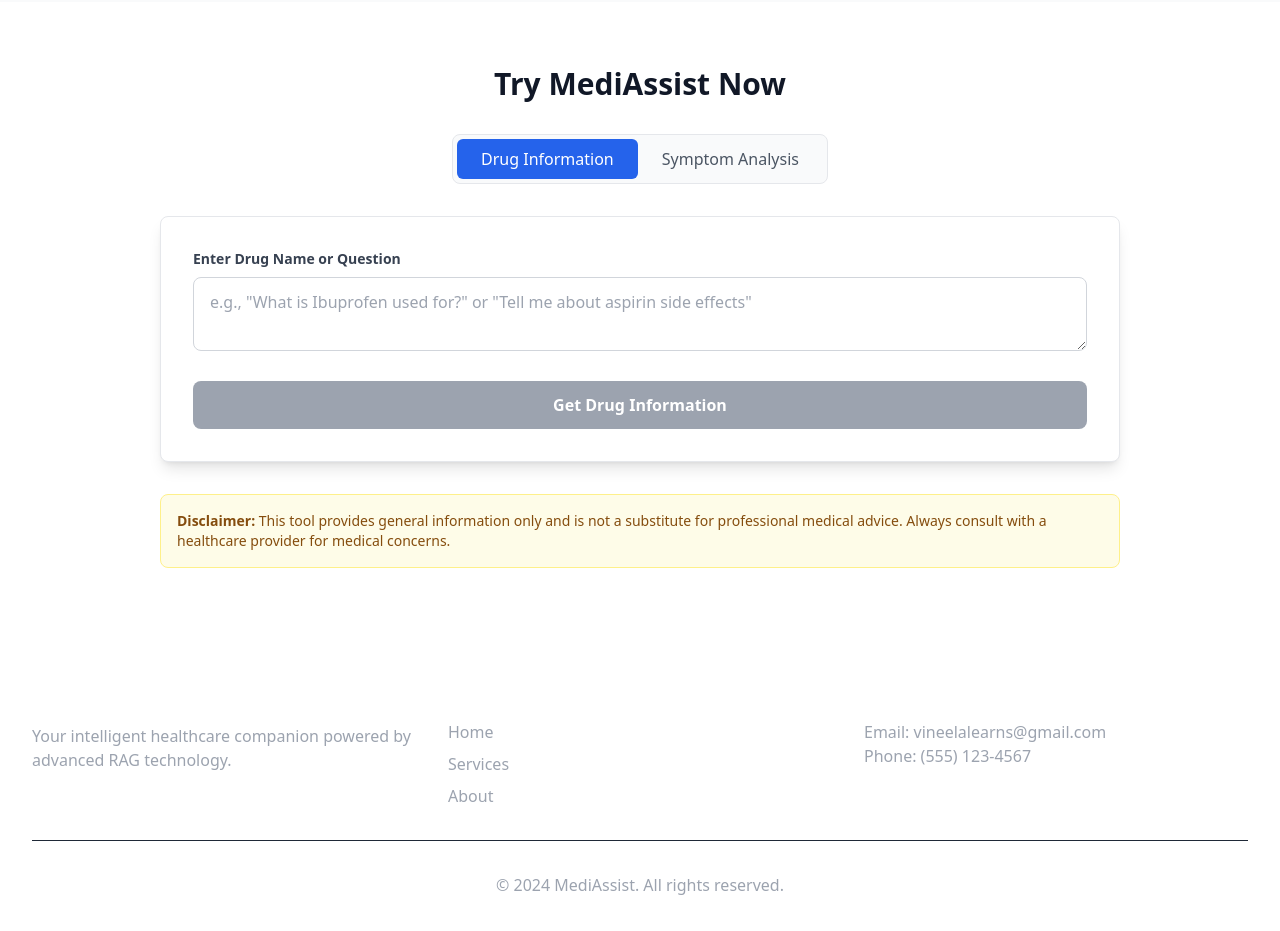
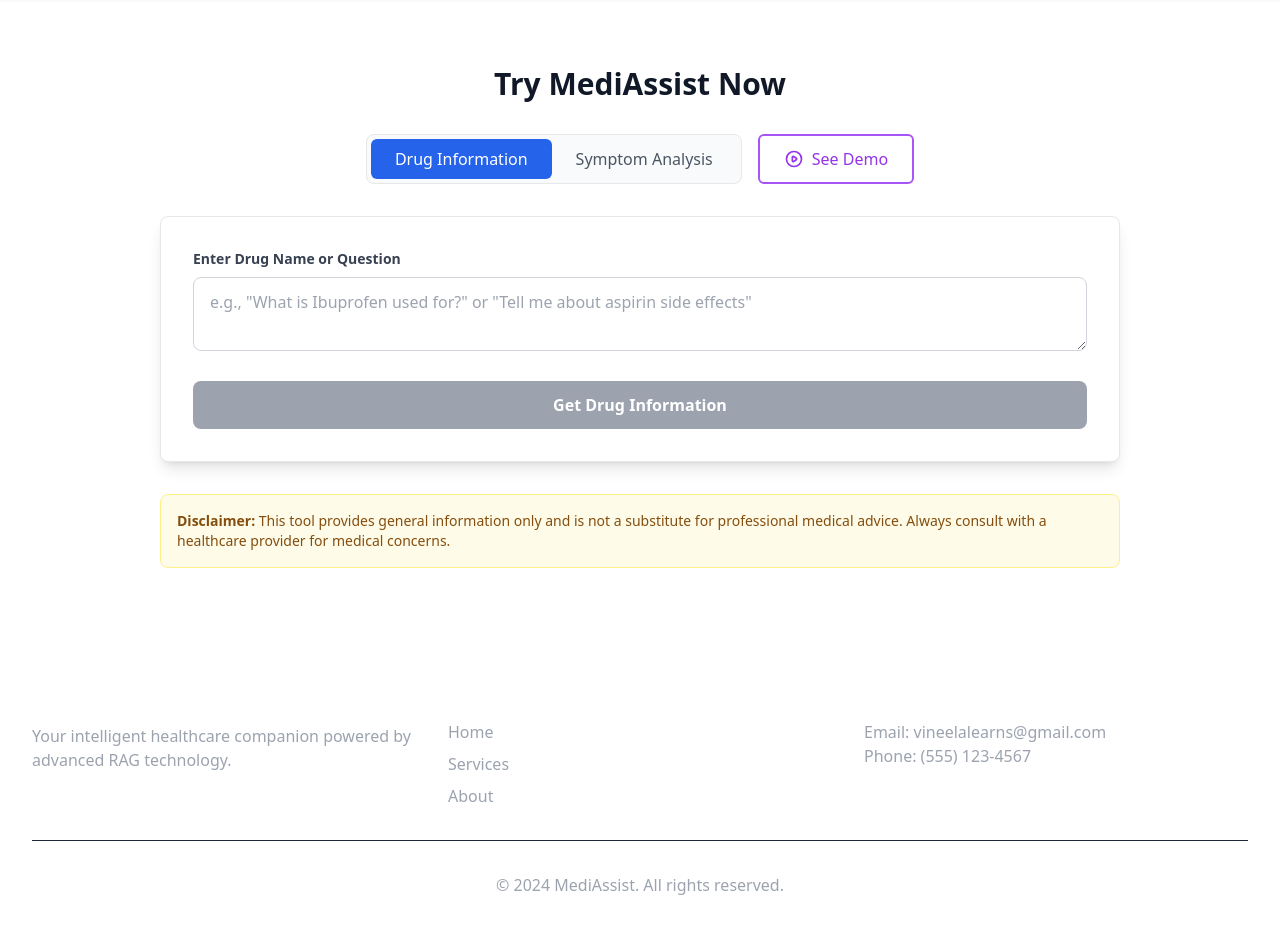
Before and after one commit to vineela-creates/medi-assist-ui, a React (Vite) app: page / in a window 1280 px wide. Shown: the part 1440-2371 px from the top of the page. Built offline with nearby package versions, Linux system fonts and the light colour scheme.

Commit message:
Added Demo data

```diff
--- a/src/MediAssistApp.tsx
+++ b/src/MediAssistApp.tsx
@@ -6,6 +6,7 @@ import ServicesSection from "./components/ServicesSection";
 import InteractiveDemo from "./components/InteractiveDemo";
 import Footer from "./components/Footer";
 import type { SymptomDiagnosisResponse } from "./model/SymptomInfo";
+import { DEMO_DATA } from "./model/DemoData";
 
 function MediAssistApp() {
   const [activeTab, setActiveTab] = useState("drug");
@@ -17,12 +18,62 @@ function MediAssistApp() {
     {} as SymptomDiagnosisResponse
   );
   const [loading, setLoading] = useState(false);
+  const [demoIndex, setDemoIndex] = useState(0);
 
   const handleTabChange = (tab: string) => {
     setActiveTab(tab);
     setQuery("");
     setMedicationResponse({} as MedicationInfo);
     setSymptomResponse({} as SymptomDiagnosisResponse);
+  };
+
+  // ✅ NEW: handleSeeDemo function
+  const handleSeeDemo = async () => {
+    if (activeTab === "drug") {
+      // Demo for Drug Information tab
+      const demoDrug = DEMO_DATA.drugs[demoIndex % DEMO_DATA.drugs.length];
+      setQuery(demoDrug);
+
+      // Auto-submit after setting query
+      setTimeout(async () => {
+        setLoading(true);
+        try {
+          const response = await fetch(
+            `/api/explainDrug?drugName=${encodeURIComponent(demoDrug)}`
+          );
+          const data = await response.json();
+          setMedicationResponse(data);
+        } catch (error) {
+          console.error("Error:", error);
+        } finally {
+          setLoading(false);
+        }
+      }, 100);
+    } else {
+      // Demo for Symptom Analysis tab
+      const demoSymptoms =
+        DEMO_DATA.symptoms[demoIndex % DEMO_DATA.symptoms.length];
+      setQuery(demoSymptoms);
+
+      // Auto-submit after setting query
+      setTimeout(async () => {
+        setLoading(true);
+        try {
+          const response = await fetch(
+            `/api/suggestDrug?query=${encodeURIComponent(demoSymptoms)}`
+          );
+          const data = await response.json();
+          setSymptomResponse(data);
+        } catch (error) {
+          console.error("Error:", error);
+        } finally {
+          setLoading(false);
+        }
+      }, 100);
+    }
+
+    // Increment demo index for next click
+    setDemoIndex((prev) => prev + 1);
   };
 
   const handleSubmit = async () => {
@@ -81,6 +132,7 @@ function MediAssistApp() {
         symptomResponse={symptomResponse}
         handleSubmit={handleSubmit}
         handleKeyPress={handleKeyPress}
+        handleSeeDemo={handleSeeDemo}
       />
       <Footer />
     </div>
--- a/src/components/InteractiveDemo.tsx
+++ b/src/components/InteractiveDemo.tsx
@@ -14,6 +14,7 @@ interface InteractiveDemoProps {
   symptomResponse: SymptomDiagnosisResponse;
   handleSubmit: () => void;
   handleKeyPress: (e: React.KeyboardEvent<HTMLTextAreaElement>) => void;
+  handleSeeDemo: () => void;
 }
 
 export default function InteractiveDemo({
@@ -26,6 +27,7 @@ export default function InteractiveDemo({
   symptomResponse,
   handleSubmit,
   handleKeyPress,
+  handleSeeDemo,
 }: InteractiveDemoProps) {
   return (
     <section className="py-16 bg-white">
@@ -34,7 +36,11 @@ export default function InteractiveDemo({
           Try MediAssist Now
         </h2>
 
-        <TabNavigation activeTab={activeTab} setActiveTab={setActiveTab} />
+        <TabNavigation
+          activeTab={activeTab}
+          setActiveTab={setActiveTab}
+          onSeeDemo={handleSeeDemo}
+        />
 
         <div className="bg-white rounded-lg shadow-lg p-8 border border-gray-200">
           <QueryForm
--- a/src/components/Tabnavigation.tsx
+++ b/src/components/Tabnavigation.tsx
@@ -1,14 +1,16 @@
 interface TabNavigationProps {
   activeTab: string;
   setActiveTab: (tab: string) => void;
+  onSeeDemo: () => void;
 }
 
 export default function TabNavigation({
   activeTab,
   setActiveTab,
+  onSeeDemo,
 }: TabNavigationProps) {
   return (
-    <div className="flex justify-center mb-8">
+    <div className="flex justify-center mb-8 gap-4 flex-wrap">
       <div className="inline-flex rounded-lg border border-gray-200 p-1 bg-gray-50">
         <button
           onClick={() => setActiveTab("drug")}
@@ -31,6 +33,33 @@ export default function TabNavigation({
           Symptom Analysis
         </button>
       </div>
+
+      {/* See Demo Button */}
+      <button
+        onClick={onSeeDemo}
+        className="px-6 py-2 rounded-md font-medium border-2 border-purple-500 text-purple-600 hover:bg-purple-50 transition flex items-center gap-2"
+      >
+        <svg
+          className="w-5 h-5"
+          fill="none"
+          stroke="currentColor"
+          viewBox="0 0 24 24"
+        >
+          <path
+            strokeLinecap="round"
+            strokeLinejoin="round"
+            strokeWidth={2}
+            d="M14.752 11.168l-3.197-2.132A1 1 0 0010 9.87v4.263a1 1 0 001.555.832l3.197-2.132a1 1 0 000-1.664z"
+          />
+          <path
+            strokeLinecap="round"
+            strokeLinejoin="round"
+            strokeWidth={2}
+            d="M21 12a9 9 0 11-18 0 9 9 0 0118 0z"
+          />
+        </svg>
+        See Demo
+      </button>
     </div>
   );
 }
--- /dev/null
+++ b/src/model/DemoData.ts
@@ -0,0 +1,5 @@
+// demoData.ts
+export const DEMO_DATA = {
+  symptoms: ["fever with cold and cough"],
+  drugs: ["Ibuprofen", "Metformin"],
+};
```
